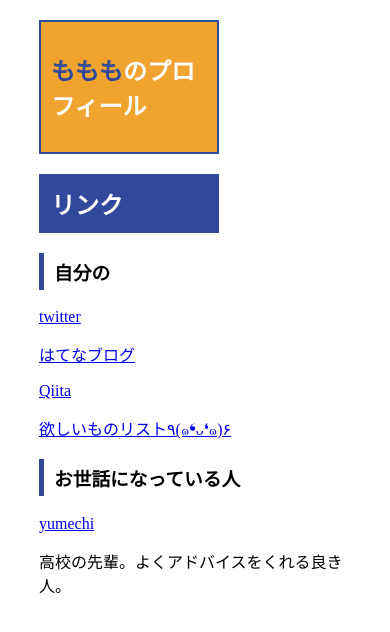
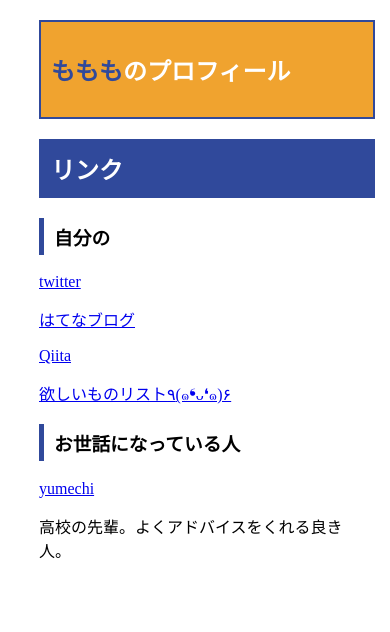
Before and after one commit to momofufumomo/momofufumomo.github.io, a plain HTML site: page index.html in a window 390 px wide. Drawn offline with Linux system fonts and the light colour scheme.

Commit message:
レスポンシブデザインに対応

```diff
--- a/index.html
+++ b/index.html
@@ -2,6 +2,8 @@
 <html lang="ja">
 <head>
 <meta charset="UTF-8">
+<meta name="viewport" content="width=device-width,initial-scale=1">
+</head>
 <title>Momomo's profile</title>
 <link rel="stylesheet" type="text/css" href="style.css"  />
 
--- a/style.css
+++ b/style.css
@@ -1,3 +1,5 @@
+/*共通*/
+
 .wrap{
     height:auto;
     width:80%;
@@ -8,6 +10,20 @@ body{
     margin:auto;
 }
 
+.title h1{
+    color:#fff;
+}
+.title h1 span{
+    color:#30499B;
+}
+
+h3{
+    padding:5px 0px 5px 10px;
+    border-left:5px #30499B solid;
+}
+
+/*pc向け*/
+@media(min-width:768px){
     .title{
         padding:10px;
         width:50%;
@@ -29,8 +45,22 @@ h2{
         background:#30499B;
         color:white;
     }
+}
 
-h3{
-    padding:5px 0px 5px 10px;
-    border-left:5px #30499B solid;
+/*スマホ向け*/
+@media (max-width:767px) {
+    .title{
+        padding:10px;
+        width:100%;
+        background:#F0A32F;
+        border: 2px #30499B solid;
     }
+
+    h2{
+        padding:10px;
+        width:100%;
+        border: 2px #30499B solid;
+        background:#30499B;
+        color:white;
+    }
+}
```
Lines whose indentation alone changed are shown as unchanged.
